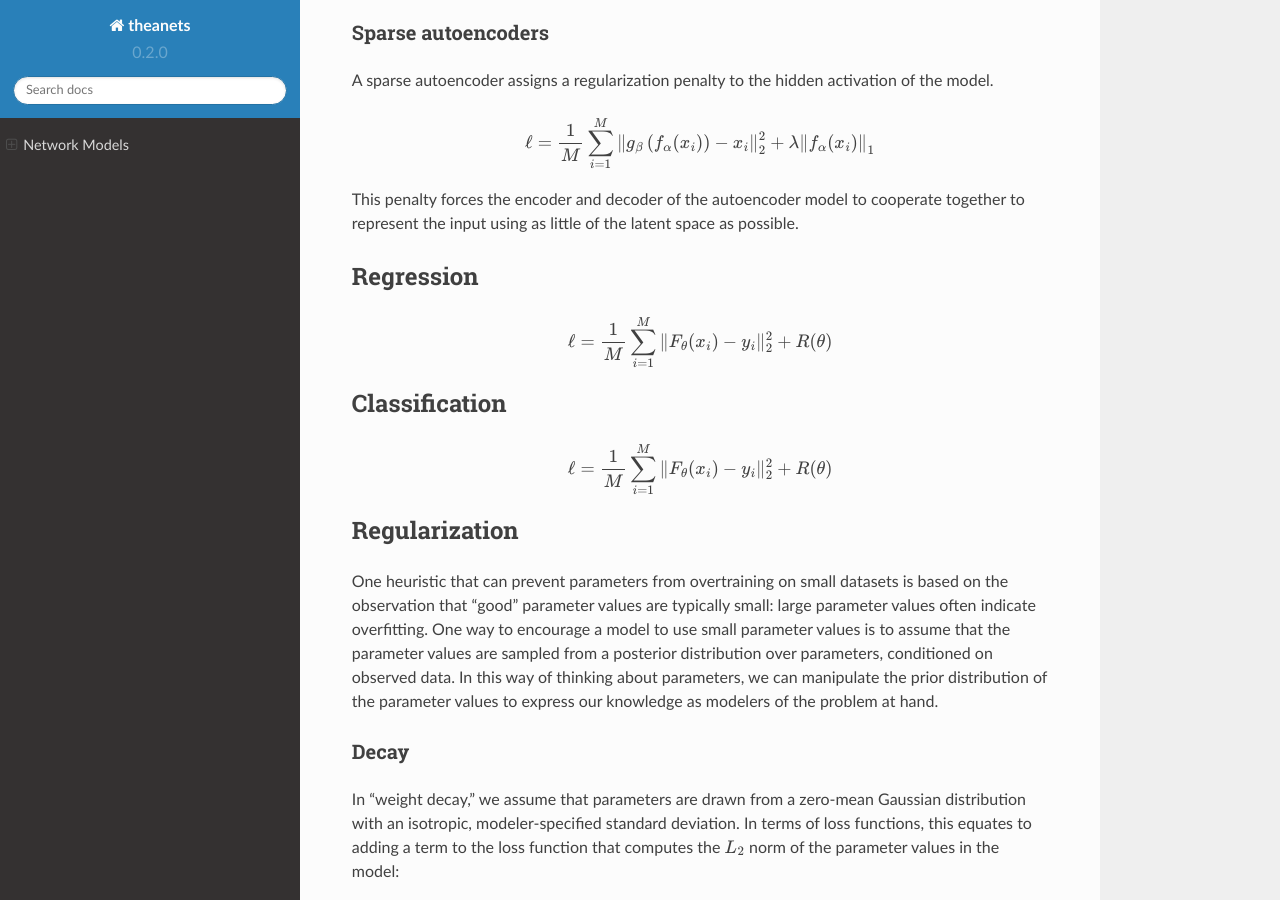
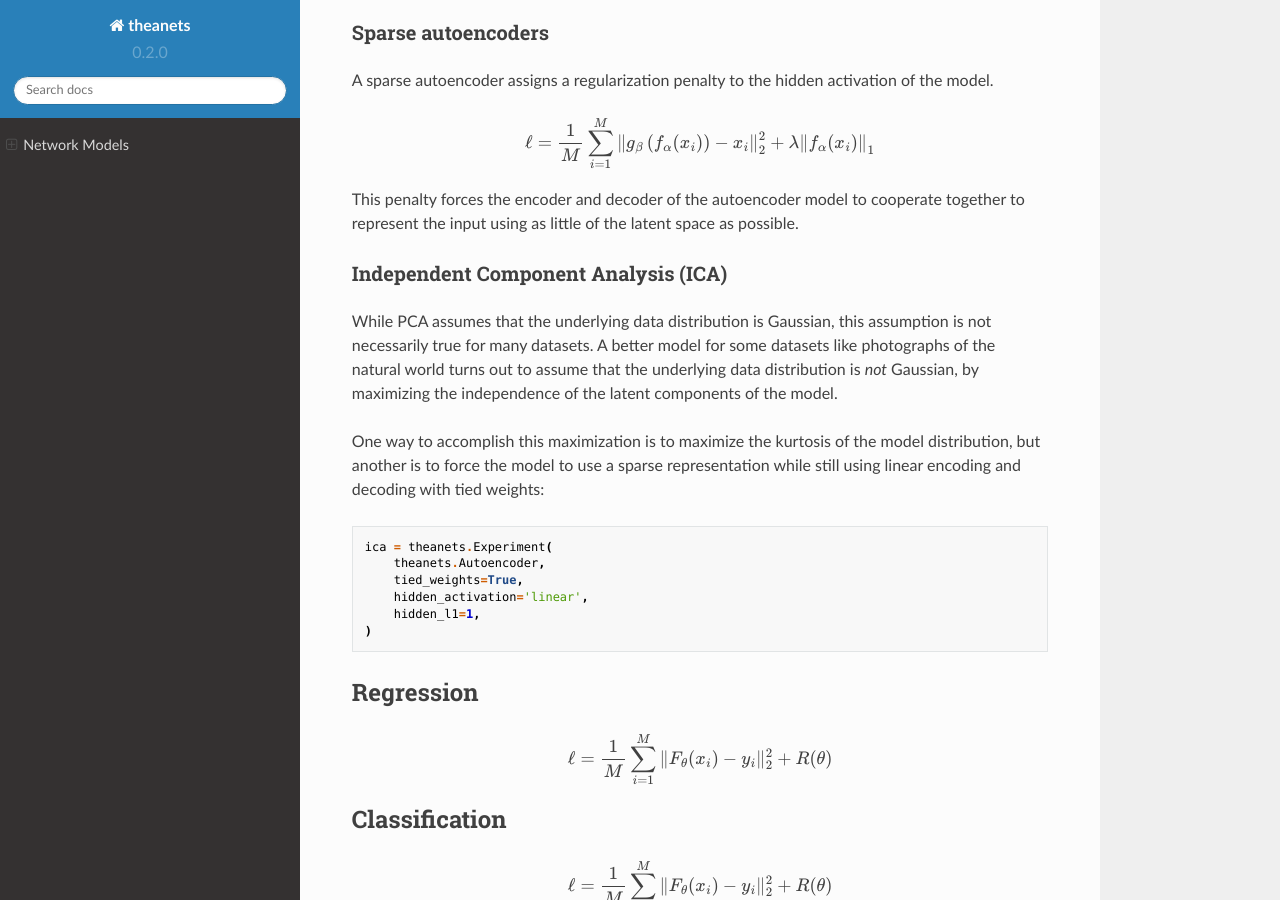
Before and after one commit to lmjohns3/theanets, a Sphinx documentation site: the page built from docs/models.rst, in a window 1280 px wide and 900 px high, scrolled down 3999 px. Built offline with Sphinx 7.4.7 and the Read the Docs theme 2.0.0, drawn with Linux system fonts in a browser that asks for light colours.

Commit message:
Add ICA example.

```diff
--- a/docs/models.rst
+++ b/docs/models.rst
@@ -223,6 +223,26 @@ This penalty forces the encoder and decoder of the autoencoder model to
 cooperate together to represent the input using as little of the latent space as
 possible.
 
+Independent Component Analysis (ICA)
+------------------------------------
+
+While PCA assumes that the underlying data distribution is Gaussian, this
+assumption is not necessarily true for many datasets. A better model for some
+datasets like photographs of the natural world turns out to assume that the
+underlying data distribution is *not* Gaussian, by maximizing the independence
+of the latent components of the model.
+
+One way to accomplish this maximization is to maximize the kurtosis of the model
+distribution, but another is to force the model to use a sparse representation
+while still using linear encoding and decoding with tied weights::
+
+  ica = theanets.Experiment(
+      theanets.Autoencoder,
+      tied_weights=True,
+      hidden_activation='linear',
+      hidden_l1=1,
+  )
+
 .. _models-regression:
 
 Regression
```
